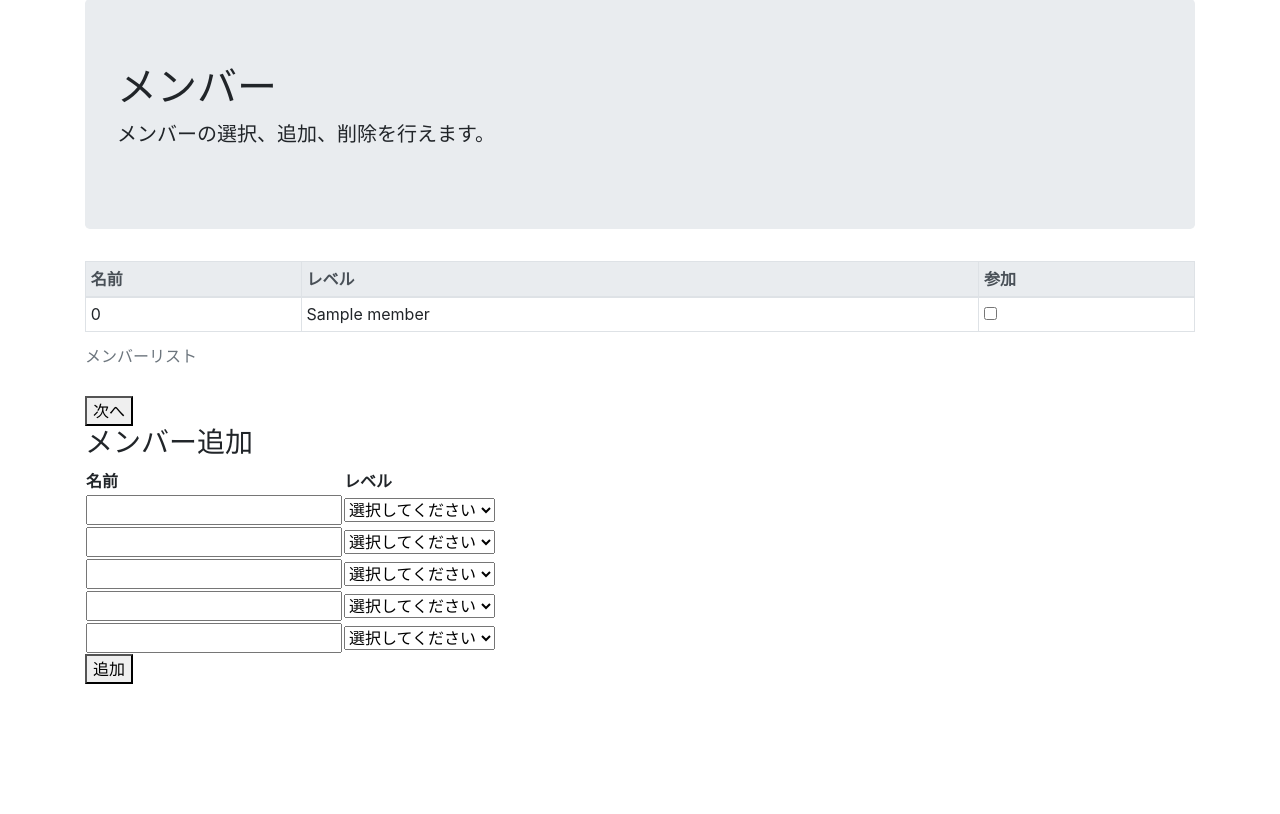
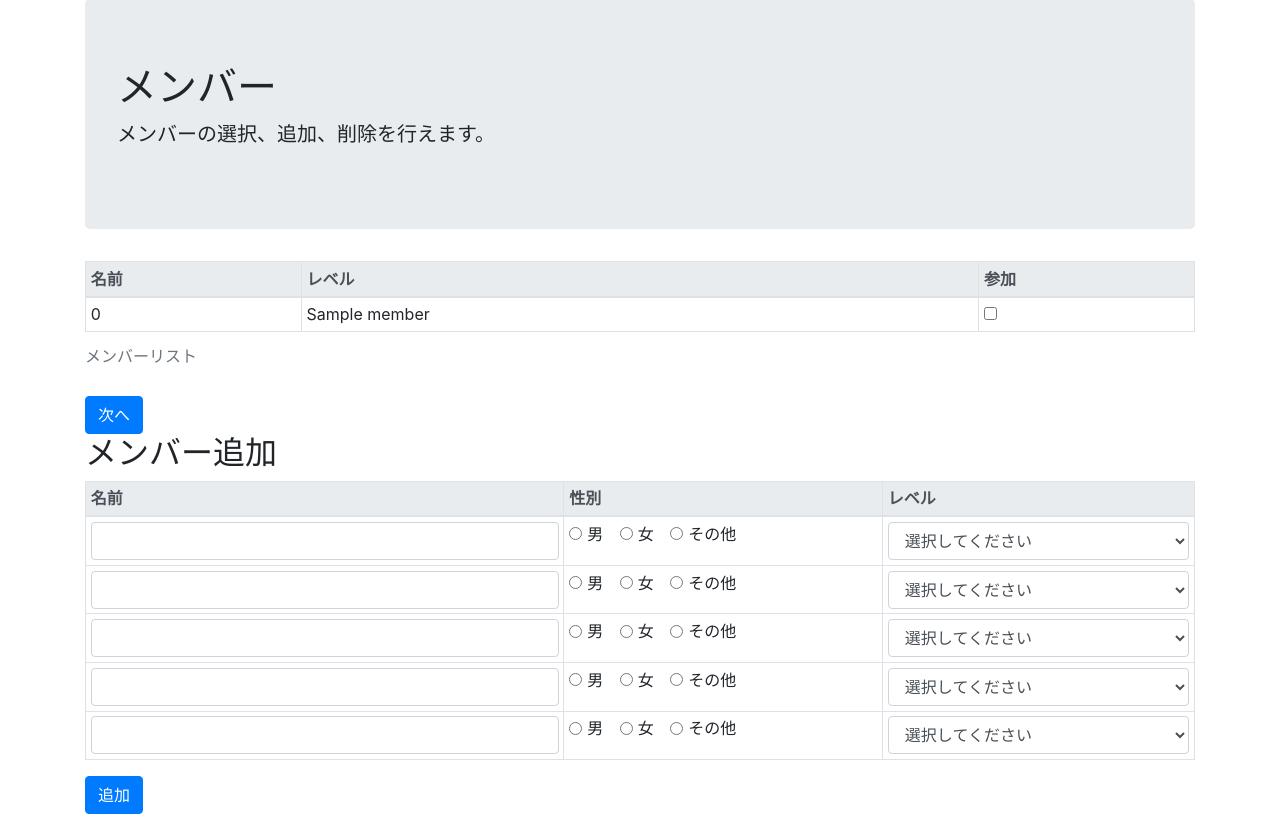
Before and after one commit to otokichi3/kumiton, a PHP site: the page made by up-li/views/member_select.php in a window 1280 px wide. Shown: the part 57-871 px from the top of the page. Before the commit the page ends 741 px from the top, so only its background shows below. Run offline with PHP 8.4, Linux system fonts and the light colour scheme; the template is opened without the code that fills it: most values are stand-ins (such as "Sample title", 1, 10 or a date in 2020); data that the repository does not hold is empty; some libraries are stand-ins or nearby versions.

Commit message:
[upd] ・dump を helper 化 ・add_member をメソッド化

```diff
--- a/up-li/config/autoload.php
+++ b/up-li/config/autoload.php
@@ -89,7 +89,7 @@ $autoload['drivers'] = array();
 |
 |    $autoload['helper'] = array('url', 'file');
 */
-$autoload['helper'] = array('url');
+$autoload['helper'] = array('url', 'debug');
 
 /*
 | -------------------------------------------------------------------
--- a/up-li/views/member_select.php
+++ b/up-li/views/member_select.php
@@ -57,24 +57,41 @@
                     <?php endforeach ?>
                 </tbody>
             </table>
-            <button type="submit">次へ</button>
+            <button type="submit" class="btn btn-primary">次へ</button>
         </form>
 
-        <form action="index.php" method="post">
-            <h3>メンバー追加</h3>
-            <table>
-                <tr>
-                    <th>名前</th>
-                    <th>レベル</th>
-                </tr>
+        <form action="main/add_member" method="post">
+            <h2>メンバー追加</h2>
+            <table class="table table-bordered table-hover table-sm table-responsive-md">
+                <thead class="thead-light">
+                    <tr>
+                        <th>名前</th>
+                        <th>性別</th>
+                        <th>レベル</th>
+                    </tr>
+                </thead>
                 <?php for ($i = 0; $i < 5; $i++): ?>
                 <tr>
                     <td>
-                        <input type="text" name="add_member_name[]">
+                        <input type="text" name="add_member_name[<?= $i ?>]" class="form-control">
                     </td>
                     <td>
-                        <select name="add_member_level[]">
-                            <option value="0" selected>選択してください</option>
+                        <div class="form-check form-check-inline">
+                            <input class="form-check-input" type="radio" name="add_member_sex[<?= $i ?>]" id="inlineRadio1" value="1">
+                            <label class="form-check-label" for="inlineRadio1">男</label>
+                        </div>
+                        <div class="form-check form-check-inline">
+                            <input class="form-check-input" type="radio" name="add_member_sex[<?= $i ?>]" id="inlineRadio2" value="2">
+                            <label class="form-check-label" for="inlineRadio2">女</label>
+                        </div>
+                        <div class="form-check form-check-inline">
+                            <input class="form-check-input" type="radio" name="add_member_sex[<?= $i ?>]" id="inlineRadio3" value="3">
+                            <label class="form-check-label" for="inlineRadio3">その他</label>
+                        </div>
+                    </td>
+                    <td>
+                        <select name="add_member_level[<?= $i ?>]" class="form-control">
+                            <option value="" selected>選択してください</option>
                             <option value="1">1</option>
                             <option value="2">2</option>
                             <option value="3">3</option>
@@ -90,7 +107,7 @@
                 </tr>
                 <?php endfor ?>
             </table>
-            <button type="submit">追加</button>
+            <button type="submit" class="btn btn-primary">追加</button>
         </form>
     </div>
     <script src="https://code.jquery.com/jquery-3.3.1.slim.min.js" integrity="sha384-q8i/X+965DzO0rT7abK41JStQIAqVgRVzpbzo5smXKp4YfRvH+8abtTE1Pi6jizo" crossorigin="anonymous"></script>
```
Also changed, not shown: up-li/controllers/Main.php (+36 -20 lines), up-li/helpers/debug_helper.php (added, +16 -0 lines).
